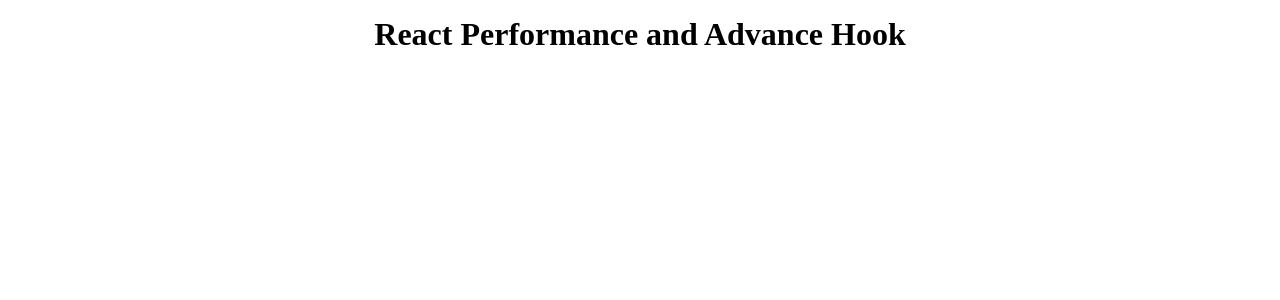
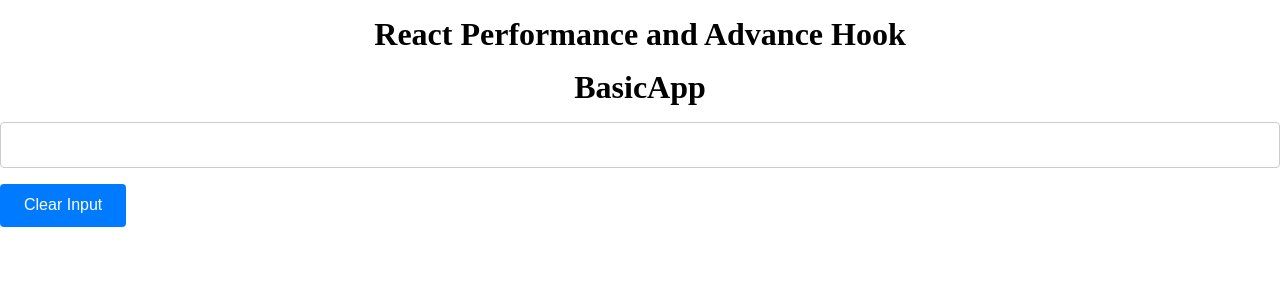
Before and after one commit to Tausifqureshi/React_Revision, a React (Vite) app: page /login in a window 1280 px wide. Shown: the top 300 px of the page. Built offline with nearby package versions, Linux system fonts and the light colour scheme.

Commit message:
InputForm

```diff
--- a/src/React Perfomance and Advance Hook/BasicApp.jsx
+++ b/src/React Perfomance and Advance Hook/BasicApp.jsx
@@ -1,5 +1,5 @@
 import React, { useState } from "react";
-import InputForm from "./IIInputForm";
+import InputForm from "./InputForm";
 import ExtraComponents from "./ExtraComponents";
 
 function BasicApp() {
--- a/src/React Perfomance and Advance Hook/ExtraComponents.jsx
+++ b/src/React Perfomance and Advance Hook/ExtraComponents.jsx
@@ -1,7 +1,10 @@
 import React from "react";
 
 function ExtraComponents() {
-  return <div>ExtraComponents</div>;
+  return <div>
+
+
+  </div>;
 }
 
 export default ExtraComponents;
--- a/src/React Perfomance and Advance Hook/InputForm.jsx
+++ b/src/React Perfomance and Advance Hook/InputForm.jsx
@@ -1,9 +1,16 @@
 import React from "react";
+import styles from "./InputForm.module.css";
 
 function InputForm( {userName , setUserName} ) {
+  function inputHandler(e){
+    setUserName(e.target.value);
+    console.log(e.target);
+    console.log(e.target.name);
+    console.log(e.target.value);
+  }
   return <div>
   {/* InputForm */}
-  <input type="text" name="userName" id="userName" value={ userName }/>
+  <input type="text" name="userName" id="userName" value={ userName } onChange={inputHandler}/>
   </div>;
 }
 
--- a/src/React Perfomance and Advance Hook/Performance.jsx
+++ b/src/React Perfomance and Advance Hook/Performance.jsx
@@ -1,8 +1,10 @@
 import React from "react";
+import BasicApp from "./BasicApp";
 
 function Performance() {
   return <div>
     <h1> React Performance and Advance Hook </h1>
+    <BasicApp />
 
   </div>;
 }
```
Also changed, not shown: src/React Perfomance and Advance Hook/InputForm.module.css (added), src/custom Hook/useFetch.js (line endings or trailing spaces).
